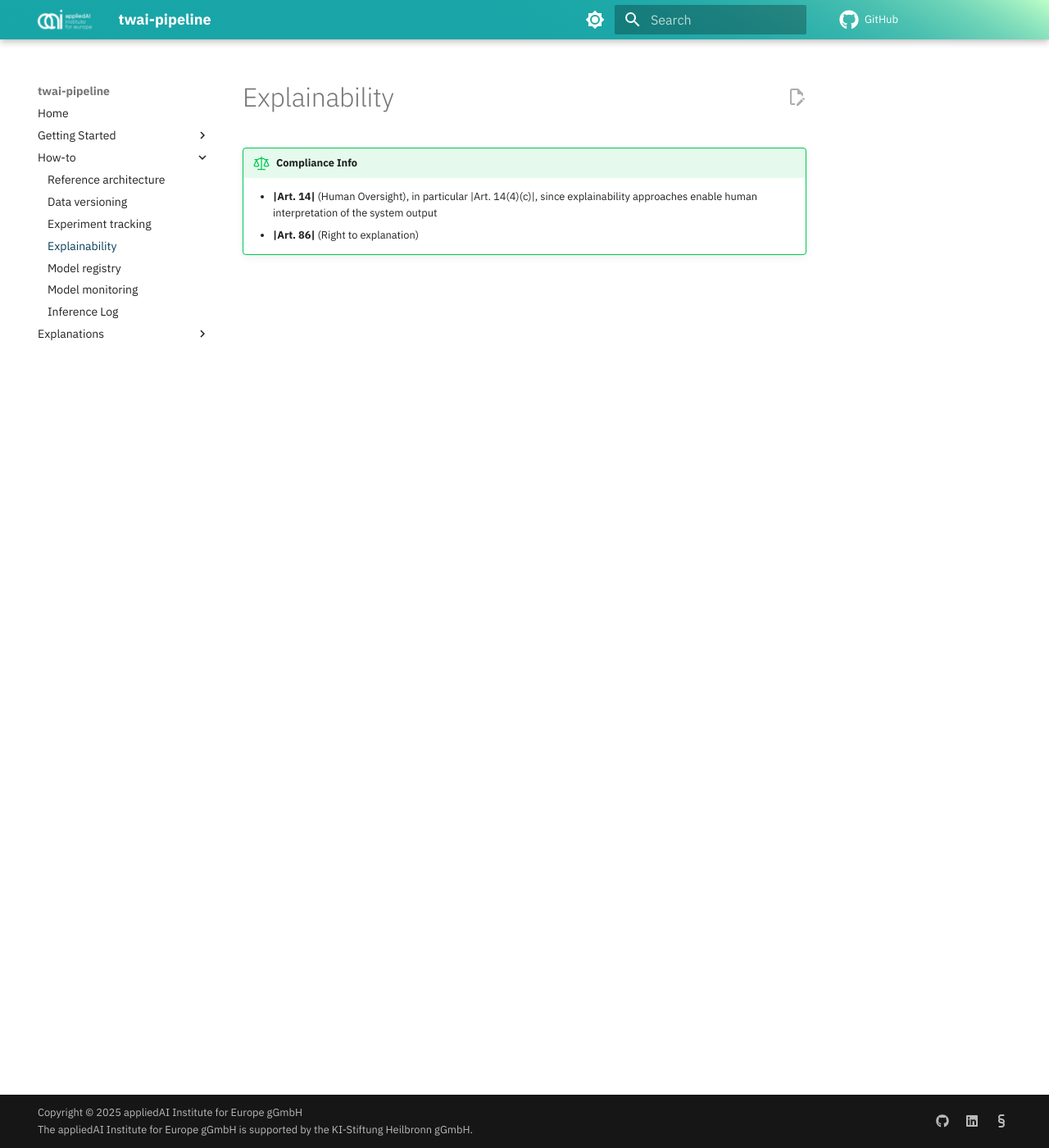
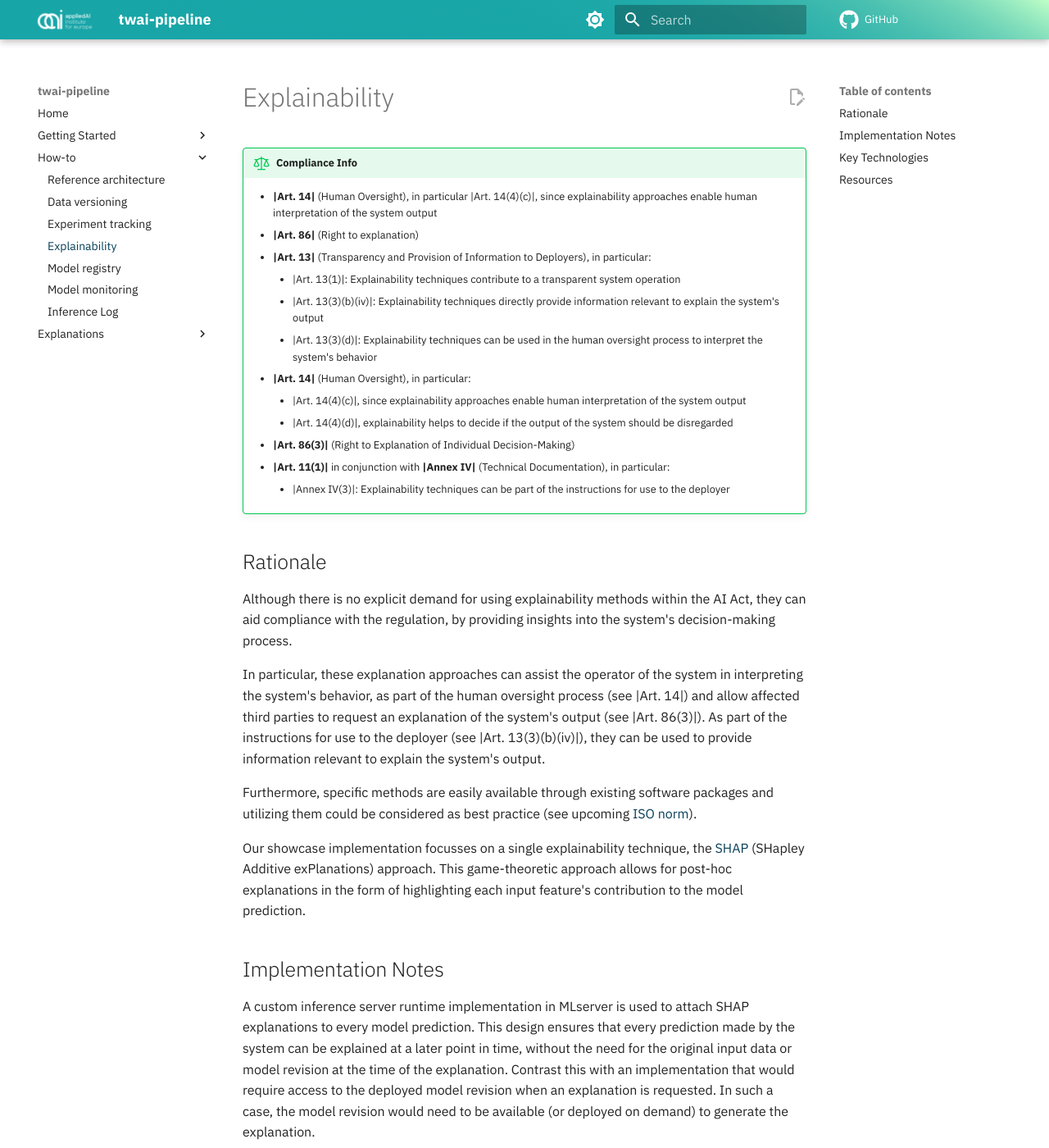
Before and after one commit to aai-institute/practical-ai-act, an MkDocs documentation site: the page built from docs/how-to/explainability.md, in a window 1280 px wide and 1400 px high. Shown: the whole window at 82% size. Built offline with MkDocs 1.6.1 and Material for MkDocs 9.7.7, drawn with Linux system fonts in a browser that asks for light colours; plug-ins that fetch from the network failed and are left out; comment, search, counter and statistics services are not loaded; the version menu is left out; some of the changed text lies outside the part shown.

Commit message:
docs: Add detail to explainability page

```diff
--- a/docs/how-to/explainability.md
+++ b/docs/how-to/explainability.md
@@ -4,3 +4,53 @@
 
     - **|Art. 14|** (Human Oversight), in particular |Art. 14(4)(c)|, since explainability approaches enable human interpretation of the system output
     - **|Art. 86|** (Right to explanation)
+    - **|Art. 13|** (Transparency and Provision of Information to Deployers), in particular:
+        - |Art. 13(1)|: Explainability techniques contribute to a transparent system operation
+        - |Art. 13(3)(b)(iv)|: Explainability techniques directly provide information relevant to explain the system's output
+        - |Art. 13(3)(d)|: Explainability techniques can be used in the human oversight process to interpret the system's behavior
+    - **|Art. 14|** (Human Oversight), in particular:
+        -   |Art. 14(4)(c)|, since explainability approaches enable human interpretation of the system output
+        -   |Art. 14(4)(d)|, explainability helps to decide if the output of the system should be disregarded
+    - **|Art. 86(3)|** (Right to Explanation of Individual Decision-Making)
+    - **|Art. 11(1)|** in conjunction with **|Annex IV|** (Technical Documentation), in particular:
+        - |Annex IV(3)|: Explainability techniques can be part of the instructions for use to the deployer
+
+## Rationale
+
+Although there is no explicit demand for using explainability methods within the AI Act, they can aid compliance with the regulation, by providing insights into the system's decision-making process.
+
+In particular, these explanation approaches can assist the operator of the system in interpreting the system's behavior, as part of the human oversight process (see |Art. 14|) and allow affected third parties to request an explanation of the system's output (see |Art. 86(3)|).
+As part of the instructions for use to the deployer (see |Art. 13(3)(b)(iv)|), they can be used to provide information relevant to explain the system's output.
+
+Furthermore, specific methods are easily available through existing software packages and utilizing them could be considered as best practice (see upcoming [ISO norm](#iso6254)).
+
+Our showcase implementation focusses on a single explainability technique, the [SHAP](https://shap.readthedocs.io/en/latest/) (SHapley Additive exPlanations) approach.
+This game-theoretic approach allows for post-hoc explanations in the form of highlighting each input feature's contribution to the model prediction.
+
+## Implementation Notes
+
+<!-- TODO: Link to inference server sub-page, when available -->
+
+A custom inference server runtime implementation in MLserver is used to attach SHAP explanations to every model prediction.
+This design ensures that every prediction made by the system can be explained at a later point in time, without the need for the original input data or model revision at the time of the explanation.
+Contrast this with an implementation that would require access to the deployed model revision when an explanation is requested. In such a case, the model revision would need to be available (or deployed on demand) to generate the explanation.
+
+The system exposes an `/model/explain` API endpoint, that allows a user to request explanations for a given model prediction (as identified by its request ID, which is automatically attached to any prediction output through an HTTP `X-Request-ID` header).
+
+For a given inference request ID, the system retrieves the corresponding input, output, and explanation data from the [inference log](./inference-log.md), and returns a visual representation of the SHAP explanation for the prediction to the user.
+
+<!-- TODO: Insert example explanation plot -->
+
+## Key Technologies
+
+-   The [`shap`](https://shap.readthedocs.io/en/latest/) Python package, implements the SHAP (SHapley Additive exPlanations) method
+-   The [`lime`](https://lime-ml.readthedocs.io/en/latest/index.html) Python package, another popular model-agnostic explainability method (Local Interpretable Model-agnostic Explanations)
+-   Use of intrinsically explainable models:
+    -   The [`interpret`](https://interpret.ml/) Python package providing implementation for such glassbox models
+
+## Resources
+
+-   As a primer, [appliedAI TransferLab series on Explainable AI](https://transferlab.ai/series/explainable-ai/)
+    and the accompanying [training](https://github.com/aai-institute/tfl-training-explainable-ai)
+-   From the book [Trustworthy Machine Learning](https://trustworthyml.io/), Chapter about Explainability
+-   <a name="iso6254"></a> The upcoming revision of the [ISO/IEC DTS 6254](https://www.iso.org/standard/82148.html) standard will describe approaches and methods used to achieve explainability objectives.
```
